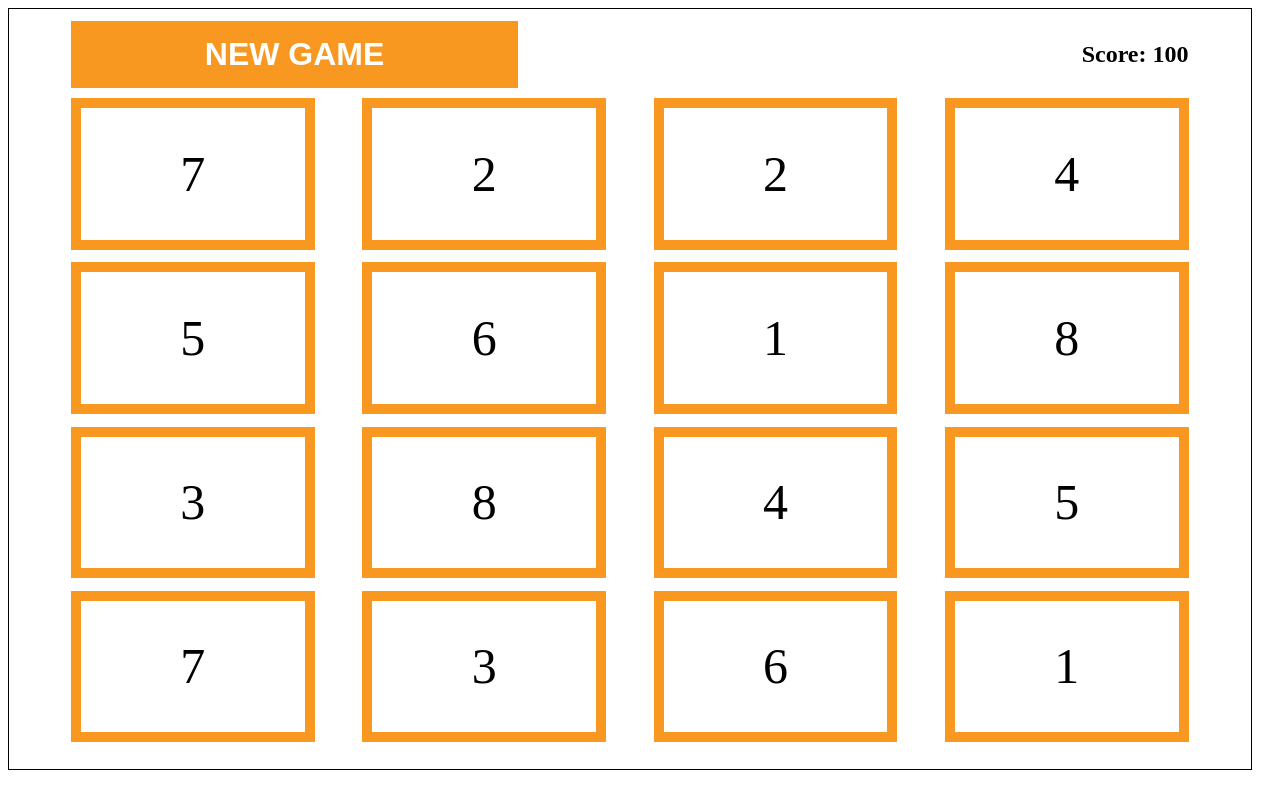
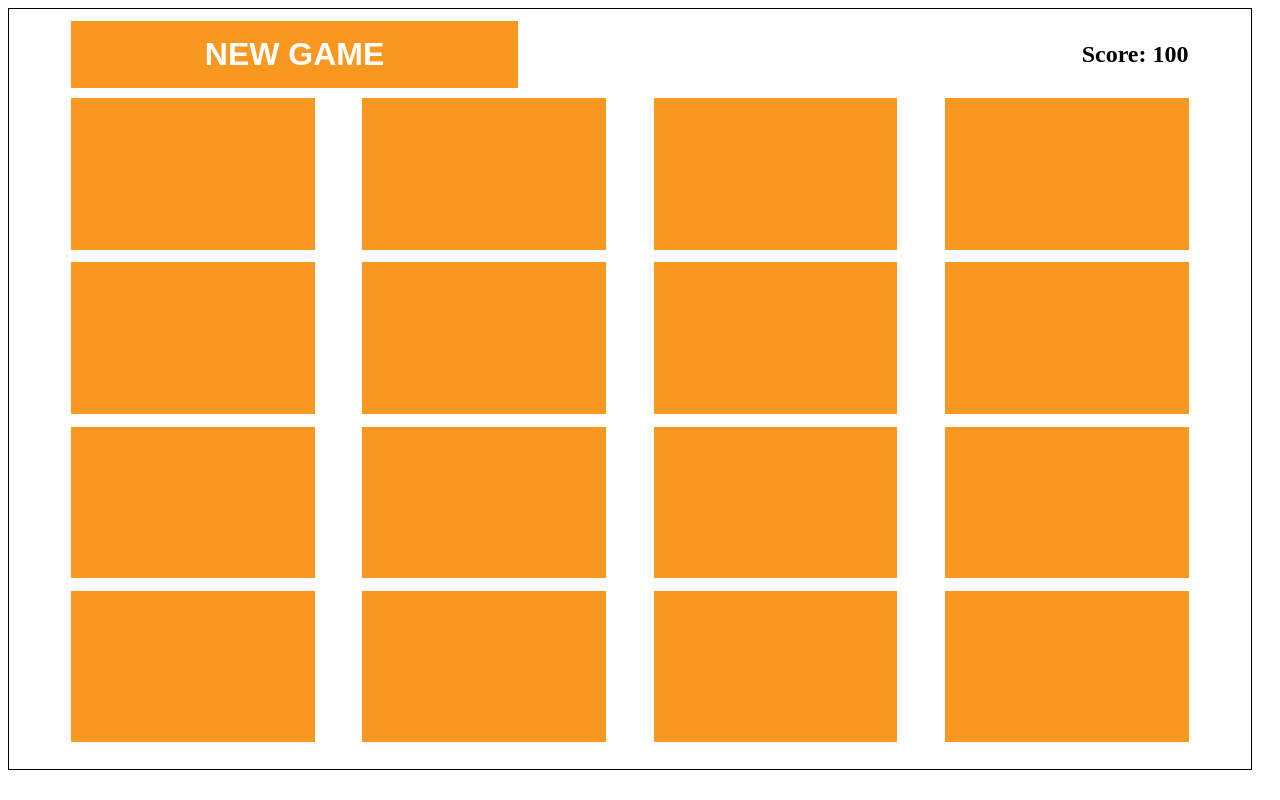
Before and after one commit to joshuakiley/matching-game, a plain HTML site: page index.html in a window 1280 px wide. Drawn offline with Linux system fonts and the light colour scheme.

Commit message:
add cover

```diff
--- a/index.js
+++ b/index.js
@@ -14,8 +14,11 @@ document.addEventListener("DOMContentLoaded", () => {
         }
 
         for (let i = 0; i < boxes.length; i++) {
-            const tempIndex = Math.floor(Math.random() * Math.floor(nums.length))
+            const tempIndex = Math.floor(Math.random() * Math.floor(nums.length));
+            let cover = document.createElement("div");
+            cover.classList.add("cover");
             boxes[i].innerHTML = `${nums[tempIndex]}`
+            boxes[i].append(cover)
             nums.splice(tempIndex, 1);
         }
 
--- a/style.css
+++ b/style.css
@@ -49,6 +49,15 @@
     display: flex;
     align-items: center;
     justify-content: center;
+    position: relative;
+}
+
+.cover {
+    background-color: #f89821;
+    height: 100%;
+    width: 100%;
+    z-index: 2;
+    position: absolute;
 }
 
 /* GAME BOARD END */
```
